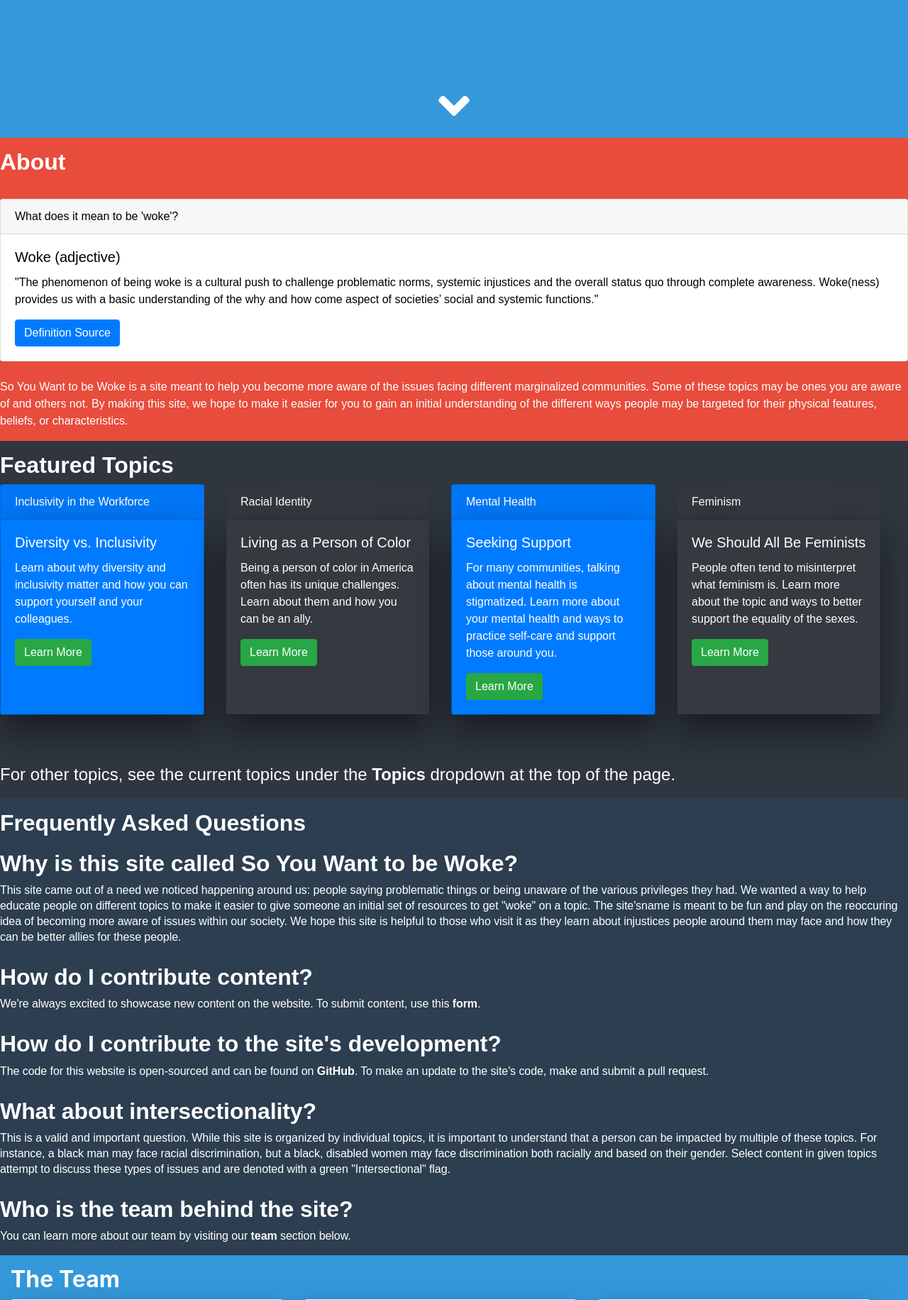
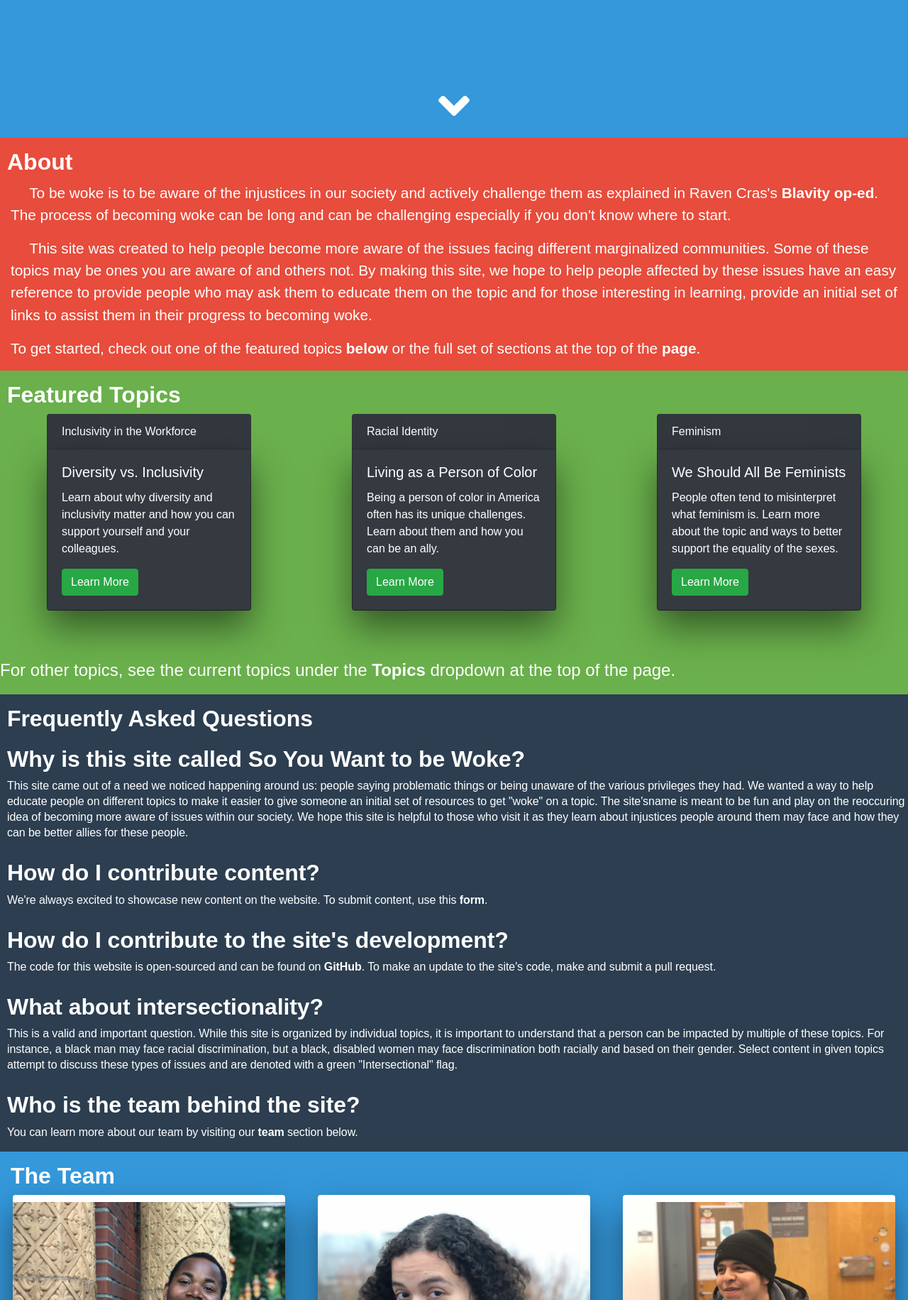
Before and after one commit to wessilfie/sywtbw, a Flask app: page / in a window 1280 px wide. Shown: the part 359-2190 px from the top of the page at 71% size. Run offline with Flask 2, Linux system fonts and the light colour scheme; some libraries are stand-ins or nearby versions; some web fonts are replaced.

Commit message:
fixing some css issues; cleaning up homepage

```diff
--- a/static/style.css
+++ b/static/style.css
@@ -26,15 +26,23 @@ h1 {
       padding-top: 10px;
 }
 
+#about p {
+  padding-left: 15px;
+  padding-right: 15px;
+  font-size: 1.3em;
+}
+
 h2 {
     font-weight: bold;
     padding-top: 15px;
+    padding-left: 10px;
 }
 
 h3 {
     font-weight: bold;
     padding-top: 10px;
     font-size: 4vh;
+    padding-left: 10px;
 }
 
 h4 {
@@ -101,6 +109,9 @@ footer {
     padding-bottom: 10px;
 } */
 
+#faq-q {
+  padding-left: 10px;
+}
 #team {
     padding-left: 15px;
     color: white;
@@ -117,6 +128,15 @@ footer {
     color: white;
     word-wrap: break-word;
 }
+
+#topics-resources {
+    /* background-color: #04B2B1; */
+    background-color: #6ab04c;
+    color: white;
+    word-wrap: break-word;
+}
+
+
 
 .blockquote-footer{
   color: white;
@@ -144,6 +164,21 @@ footer {
       width: 110%;
     }
 }
+
+@media (width: 375px) {
+  .intro-banner {
+      height: 75%;
+      width: 110%;
+    }
+}
+
+@media (width: 411px) {
+  .intro-banner {
+      height: 75%;
+      width: 110%;
+    }
+}
+
 @media (width: 768px) {
   .intro-banner {
       height: 82%;
@@ -158,7 +193,6 @@ footer {
 }
 
 .col {
-    /*height: 110%; */
     width: 110%;
     /* position:absolute; */
 }
@@ -255,17 +289,21 @@ footer {
     }
 }
 
+#card-deck {
+  padding-left: 10px;
+  padding-right: 10px;
+}
+
 #other-topics {
   padding-top: 50px;
   font-weight: normal;
   font-size: 1.5em;
 }
 
+
 #team-cards {
-  /* padding-left: 10px;
+  padding-left: 10px;
   padding-right: 10px;
-  padding-bottom: 50px; */
-  margin:auto;
 }
 
 #featured-card ,#team-cards .card {
--- a/templates/about.html
+++ b/templates/about.html
@@ -1,29 +1,13 @@
 <div class="row">
   <div class="col" id="about">
     <h2>About </h2>
-    <br/>
-    <div class="card">
-            <div class="card-header">
-              What does it mean to be 'woke'?
-            </div>
-            <div class="card-body">
-              <h5 class="card-title">Woke (adjective)</h5>
-              <p class="card-text">"The phenomenon of being woke is a cultural push
-                  to challenge problematic norms, systemic injustices
-                  and the overall status quo through complete awareness.
-                    Woke(ness) provides us with a basic understanding of the why
-                    and how come aspect of societies’ social and systemic functions."</p>
-              <a href="https://blavity.com/what-does-it-mean-to-be-woke/" class="btn btn-primary">Definition Source</a>
-            </div>
-          </div>
-    <br/>
+    <p id="about"> &emsp; To be woke is to be aware of the injustices in our society and actively challenge them as explained in Raven Cras's <a href="https://blavity.com/what-does-it-mean-to-be-woke/"> Blavity op-ed</a>. The process of becoming woke can be long and can be challenging especially if you don't know where to start. </p>
 
-    <p> So You Want to be Woke is a site meant to help you
-    become more aware of the issues facing different marginalized communities.
+    <p id="about"> &emsp; This site was created to help people become more aware of the issues facing different marginalized communities.
     Some of these topics may be ones you are aware of and others not.
-    By making this site, we hope to make it easier for you to
-    gain an initial understanding of the different ways people may be
-    targeted for their physical features, beliefs, or characteristics.</p>
+    By making this site, we hope to help people affected by these issues have an easy reference to  provide people who may ask them to educate them on the topic and for those interesting in learning, provide an initial set of links to assist them in their progress to becoming woke.</p>
+
+    <p id="about">To get started, check out one of the featured topics <a href="#featured-topics">below</a> or the full set of sections at the top of the <a href="#">page</a>.
 
     </div>
 </div>
--- a/templates/faq.html
+++ b/templates/faq.html
@@ -2,23 +2,23 @@
     <div class="col" id="faq">
         <h2>Frequently Asked Questions</h2>
 
-        <h3>Why is this site called So You Want to be Woke?</h3>
-        <p>This site came out of a need we noticed happening around us: people saying problematic things or being
+        <h3 >Why is this site called So You Want to be Woke?</h3>
+        <p id="faq-q">This site came out of a need we noticed happening around us: people saying problematic things or being
         unaware of the various privileges they had. We wanted a way to help educate people on different topics to make it easier to give someone an initial set of resources to get "woke" on a topic. The site'sname is meant to be fun and play on the reoccuring idea of becoming more aware of issues within our society. We hope this site is helpful to those who visit it as they learn about injustices people around them may face and how they can be better allies for these people. </p>
 
         <h3>How do I contribute content?</h3>
-        <p>We're always excited to showcase new content on the website.
+        <p id="faq-q">We're always excited to showcase new content on the website.
             To submit content, use this <a href="https://goo.gl/forms/RHFMLtUwCefzVY722">form</a>.
         </p>
 
         <h3> How do I contribute to the site's development?</h3>
-        <p> The code for this website is open-sourced and can be found on <a href="www.github.com/wessilfie/getwoke"> GitHub</a>. To make an update to the site's code, make and submit a pull request.</p>
+        <p id="faq-q"> The code for this website is open-sourced and can be found on <a href="https://github.com/wessilfie/soyouwanttobewoke/"> GitHub</a>. To make an update to the site's code, make and submit a pull request.</p>
 
         <h3 id="intersectionality">What about intersectionality?</h3>
-        <p>This is a valid and important question. While this site is organized by individual topics, it is important to understand that a person can be impacted by multiple of these topics. For instance, a black man may face racial discrimination, but a black, disabled women may face discrimination both racially and based on their gender. Select content in given topics attempt to discuss these types of issues and are denoted with a green "Intersectional" flag. </p>
+        <p id="faq-q">This is a valid and important question. While this site is organized by individual topics, it is important to understand that a person can be impacted by multiple of these topics. For instance, a black man may face racial discrimination, but a black, disabled women may face discrimination both racially and based on their gender. Select content in given topics attempt to discuss these types of issues and are denoted with a green "Intersectional" flag. </p>
 
         <h3>Who is the team behind the site?</h3>
-        <p>You can learn more about our team by visiting our <a href="/#team">team</a> section below.</p>
+        <p id="faq-q">You can learn more about our team by visiting our <a href="/#team">team</a> section below.</p>
 
     </div>
 </div>
--- a/templates/featured-topics.html
+++ b/templates/featured-topics.html
@@ -1,10 +1,10 @@
 <div class="row">
-  <div class="col" id="resources">
-    <h2> Featured Topics </h2>
-    <div class="card-deck">
+  <div class="col" id="topics-resources">
+    <h2 id="featured-topics"> Featured Topics </h2>
+    <div class="card-deck" id="card-deck">
 
 
-      <div class="card text-white bg-primary mb-3" style="max-width: 18rem;">
+      <div class="card text-white bg-dark mb-3 mx-auto" style="max-width: 18rem;">
         <div class="card-header">Inclusivity in the Workforce</div>
         <div class="card-body" id="featured-card">
         <h5 class="card-title">Diversity vs. Inclusivity</h5>
@@ -13,7 +13,7 @@
         </div>
       </div>
 
-      <div class="card text-white bg-dark mb-3" style="max-width: 18rem;">
+      <div class="card text-white bg-dark mb-3 mx-auto" style="max-width: 18rem;">
         <div class="card-header">Racial Identity</div>
         <div class="card-body" id="featured-card">
         <h5 class="card-title">Living as a Person of Color</h5>
@@ -22,16 +22,16 @@
         </div>
       </div>
 
-      <div class="card text-white bg-primary mb-3" style="max-width: 18rem;">
+      <!-- <div class="card text-white bg-dark mb-3 mx-auto" style="max-width: 18rem;">
         <div class="card-header">Mental Health</div>
         <div class="card-body" id="featured-card">
         <h5 class="card-title">Seeking Support</h5>
         <p class="card-text">For many communities, talking about mental health is stigmatized. Learn more about your mental health and ways to practice self-care and support those around you.</p>
         <a class="btn btn-success" href="/topics/mental%20health" role="button">Learn More</a>
         </div>
-      </div>
+      </div> -->
 
-      <div class="card text-white bg-dark mb-3" style="max-width: 18rem;">
+      <div class="card text-white bg-dark mb-3 mx-auto" style="max-width: 18rem;">
         <div class="card-header">Feminism</div>
         <div class="card-body" id="featured-card">
         <h5 class="card-title">We Should All Be Feminists </h5>
--- a/templates/home.html
+++ b/templates/home.html
@@ -1,5 +1,5 @@
-<!DOCTYPE HTML>
-<html>
+<DOCTYPE HTML>
+
 {% include "header.html" %}
 
 <body>
@@ -79,4 +79,4 @@
 
 
 </body>
-</html>
+</DOCTYPE>
--- a/templates/team.html
+++ b/templates/team.html
@@ -1,6 +1,6 @@
 <h2 id="team"> The Team </h2>
 <div class="card-deck" id="team-cards">
-  <div class='card'>
+  <div class='card mx-auto'>
   <div class='card-img-top'>
     <img alt='Picture of Team Member' class='img-fluid' src='{{url_for('static', filename='img/will.jpg')}}'>
   </div>
@@ -14,7 +14,7 @@
   </div>
 </div>
 
-  <div class='card'>
+  <div class='card mx-auto'>
   <div class='card-img-top'>
     <img alt='Picture of Team Member' class='img-fluid' src='{{url_for('static', filename='img/lesley.jpg')}}'>
   </div>
@@ -28,7 +28,7 @@
   </div>
 </div>
 
-  <div class='card'>
+  <div class='card mx-auto'>
   <div class='card-img-top'>
     <img alt='Picture of Team Member' class='img-fluid' src='{{url_for('static', filename='img/yefri.jpg')}}'>
   </div>
--- a/templates/topic.html
+++ b/templates/topic.html
@@ -1,6 +1,6 @@
 
-<!DOCTYPE HTML>
-<html>
+<DOCTYPE HTML>
+
 {% include "header.html" %}
 
 
@@ -79,4 +79,4 @@
     </script>
 {% include "footer.html" %}
 </body>
-</html>
+</DOCTYPE>
```
Also changed, not shown: templates/team-old.html (deleted, +0 -74 lines).
